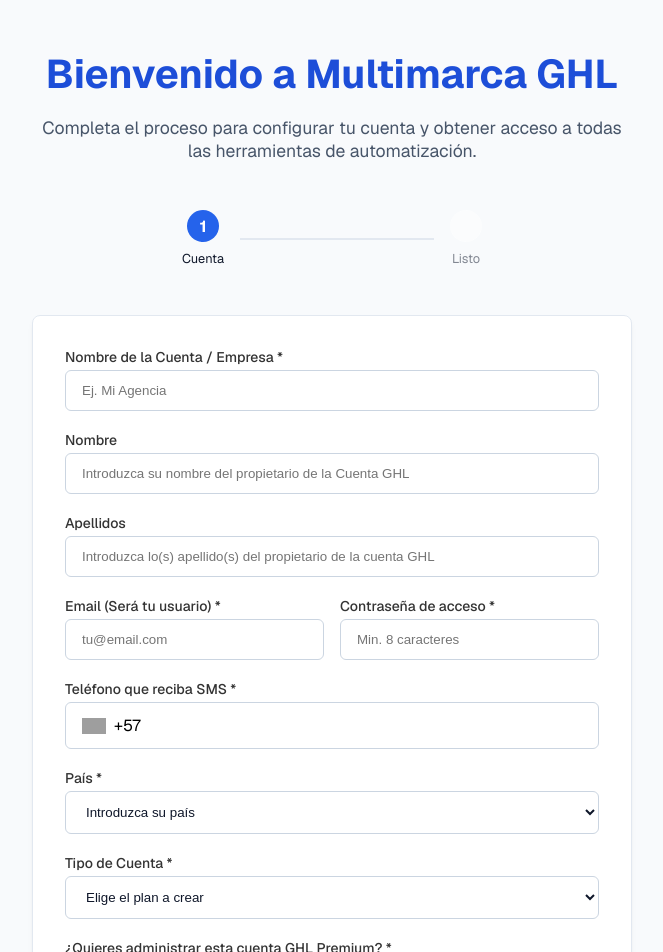
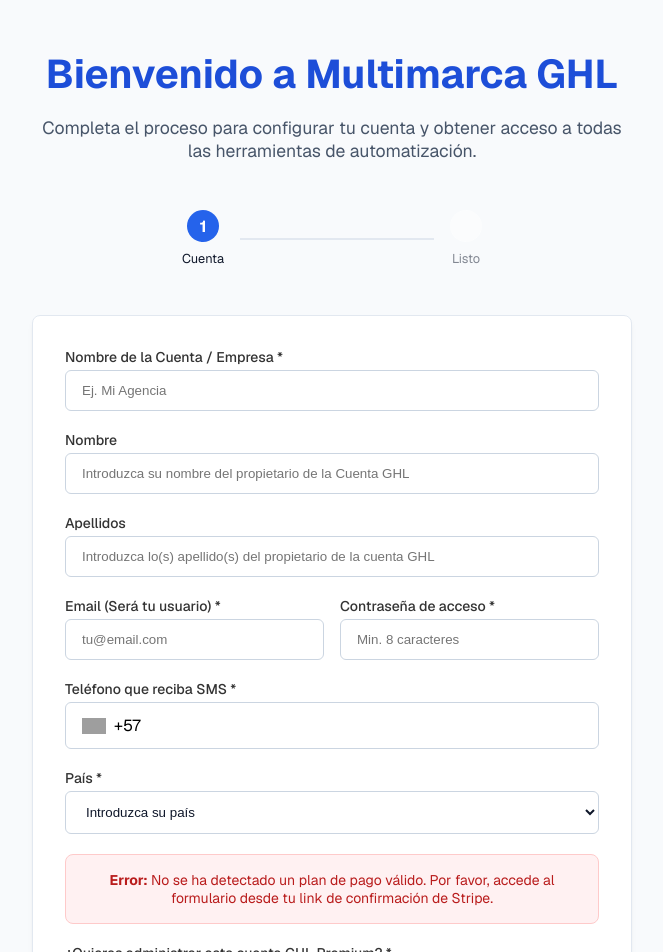
Before and after one commit to santiagosorio11/formulario-ghlenespanol, a Next.js app: page / in a window 1280 px wide. Shown: the top 952 px of the page, without its empty margins (308-971 px from the left). Built offline with nearby package versions, Linux system fonts and the light colour scheme; grey boxes are pictures that could not be loaded.

Commit message:
feat: add internal counter and update plan logic

```diff
--- a/package.json
+++ b/package.json
@@ -9,6 +9,7 @@
     "lint": "eslint"
   },
   "dependencies": {
+    "@vercel/kv": "^3.0.0",
     "axios": "^1.15.2",
     "form-data": "^4.0.5",
     "lucide-react": "^1.14.0",
--- a/src/app/api/create-account/route.ts
+++ b/src/app/api/create-account/route.ts
@@ -1,4 +1,5 @@
 import { NextResponse } from "next/server";
+import { kv } from "@vercel/kv";
 
 export async function POST(req: Request) {
   try {
@@ -17,14 +18,22 @@
     const password = formData.get("password") as string;
 
     const saasPlanMap: Record<string, { planId: string; priceId: string }> = {
-      "pro-monthly": { planId: "69ebd2ddce2b6c16ca2aae61", priceId: "price_1TPqMjRn4XfPkgW4Ol2g3iz0" },
-      "pro-yearly": { planId: "69ebd2ddce2b6c16ca2aae61", priceId: "price_1TPqMjRn4XfPkgW4MUQ791Ja" },
-      "premium-monthly": { planId: "69ebd5a0ca9286b32af91933", priceId: "price_1TPqY7Rn4XfPkgW4RLeyA6Dk" },
-      "premium-yearly": { planId: "69ebd5a0ca9286b32af91933", priceId: "price_1TPqY7Rn4XfPkgW4at1O15ab" },
-      "partners-monthly": { planId: "69ebd74e9a3f0e9063905d55", priceId: "price_1TPqf4Rn4XfPkgW4YGBruwXr" },
-      "partners-yearly": { planId: "69ebd74e9a3f0e9063905d55", priceId: "price_1TPqf4Rn4XfPkgW4pEWGRTLU" },
-      "promo-monthly": { planId: "69ebd8ba959a6fd1966b354a", priceId: "price_1TPqkvRn4XfPkgW4t44gMBQr" },
-      "promo-yearly": { planId: "69ebd8ba959a6fd1966b354a", priceId: "price_1TPqkvRn4XfPkgW4dl9hBQq3" }
+      "multimarca-lifetime": {
+        planId: "PONER_AQUI_EL_SAAS_PLAN_ID",
+        priceId: "PONER_AQUI_EL_STRIPE_PRICE_ID"
+      },
+      "upgrade-multimarca": {
+        planId: "PONER_AQUI_EL_SAAS_PLAN_ID",
+        priceId: "PONER_AQUI_EL_STRIPE_PRICE_ID"
+      },
+      "promo-multimarca": {
+        planId: "PONER_AQUI_EL_SAAS_PLAN_ID",
+        priceId: "PONER_AQUI_EL_STRIPE_PRICE_ID"
+      },
+      "multimarca": {
+        planId: "PONER_AQUI_EL_SAAS_PLAN_ID",
+        priceId: "PONER_AQUI_EL_STRIPE_PRICE_ID"
+      }
     };
 
     if (!nombre || !email || !nombreCuenta || !logoFile) {
@@ -146,7 +155,7 @@
       console.log(`Activando modo SaaS para Location ${locationId} con el plan ${planParam}...`);
       const saasConfig = saasPlanMap[planParam];
       const saasPayload = {
-        stripeAccountId: STRIPE_ACCOUNT_ID || "acct_1TNZ7KRn4XfPkgW4",
+        stripeAccountId: STRIPE_ACCOUNT_ID,
         name: `${nombre} ${apellidos}`,
         email: email,
         companyId: GHL_COMPANY_ID,
@@ -170,6 +179,16 @@
       }
     }
 
+    // 7. Incrementar contador interno (Vercel KV)
+    try {
+      await kv.incr("contador_registros");
+      const total = await kv.get("contador_registros");
+      console.log(`[STATS] Nuevo registro completado. Total histórico: ${total}`);
+    } catch (kvError) {
+      console.error("Error al actualizar el contador KV:", kvError);
+      // No bloqueamos la respuesta si falla el contador
+    }
+
     return NextResponse.json({ success: true, locationId, logoUrl });
 
   } catch (error: any) {
--- a/src/app/page.tsx
+++ b/src/app/page.tsx
@@ -1,6 +1,6 @@
 "use client";
 
-import { useState } from "react";
+import { useState, Suspense } from "react";
 import AccountFormStep from "@/components/AccountFormStep";
 import { CheckCircle2 } from "lucide-react";
 
@@ -35,7 +35,11 @@
 
       {/* Contenido Dinámico */}
       <div style={{ width: "100%" }}>
-        {step === 1 && <AccountFormStep onSuccess={() => setStep(2)} />}
+        {step === 1 && (
+          <Suspense fallback={<div style={{ textAlign: "center", padding: "2rem" }}>Cargando formulario...</div>}>
+            <AccountFormStep onSuccess={() => setStep(2)} />
+          </Suspense>
+        )}
         {step === 2 && (
           <div className="glass-panel animate-in" style={{ padding: "3rem", textAlign: "center", maxWidth: "500px", margin: "0 auto", backgroundColor: "#fff" }}>
             <CheckCircle2 size={64} color="var(--success)" style={{ margin: "0 auto 1.5rem" }} />
--- a/src/components/AccountFormStep.tsx
+++ b/src/components/AccountFormStep.tsx
@@ -1,28 +1,24 @@
 "use client";
 
 import { UploadCloud, CheckCircle, Loader2 } from "lucide-react";
-import { useState, useRef, useEffect } from "react";
+import { useState, useRef } from "react";
 import PhoneInput from "react-phone-number-input";
+import { useSearchParams } from "next/navigation";
 
 interface AccountFormStepProps {
   onSuccess: () => void;
 }
 
 export default function AccountFormStep({ onSuccess }: AccountFormStepProps) {
+  const searchParams = useSearchParams();
+  const planQuery = searchParams.get("plan") || "";
+
   const [isSubmitting, setIsSubmitting] = useState(false);
   const [errorMsg, setErrorMsg] = useState("");
   const [logoPreview, setLogoPreview] = useState<string | null>(null);
   const [phone, setPhone] = useState<string | undefined>("");
-  const [planQuery, setPlanQuery] = useState("");
 
   const fileInputRef = useRef<HTMLInputElement>(null);
-
-  useEffect(() => {
-    if (typeof window !== "undefined") {
-      const params = new URLSearchParams(window.location.search);
-      setPlanQuery(params.get("plan") || "");
-    }
-  }, []);
 
   const handleFileChange = (e: React.ChangeEvent<HTMLInputElement>) => {
     const file = e.target.files?.[0];
@@ -136,17 +132,8 @@
         {planQuery ? (
           <input type="hidden" name="plan" value={planQuery} />
         ) : (
-          <div>
-            <label style={{ display: "block", fontSize: "0.875rem", marginBottom: "0.25rem", color: "#333", fontWeight: 500 }}>Tipo de Cuenta *</label>
-            <select name="plan" required className="glass-input" style={{ appearance: "auto" }} defaultValue="">
-              <option value="" disabled>Elige el plan a crear</option>
-              <option value="pro-monthly">GHL Pro x 30 dias</option>
-              <option value="pro-yearly">GHL Pro Anual</option>
-              <option value="premium-monthly">GHL Premium x 30 dias</option>
-              <option value="premium-yearly">GHL Premium Anual</option>
-              <option value="partners-monthly">GHL Partners x 30 dias</option>
-              <option value="partners-yearly">GHL Partners Anual</option>
-            </select>
+          <div style={{ padding: "1rem", backgroundColor: "#fff1f2", border: "1px solid #fecaca", borderRadius: "0.5rem", color: "#b91c1c", fontSize: "0.875rem", textAlign: "center" }}>
+            <strong>Error:</strong> No se ha detectado un plan de pago válido. Por favor, accede al formulario desde tu link de confirmación de Stripe.
           </div>
         )}
 
```
Also changed, not shown: 1 other file (tests, documents, lock files or other folders).
